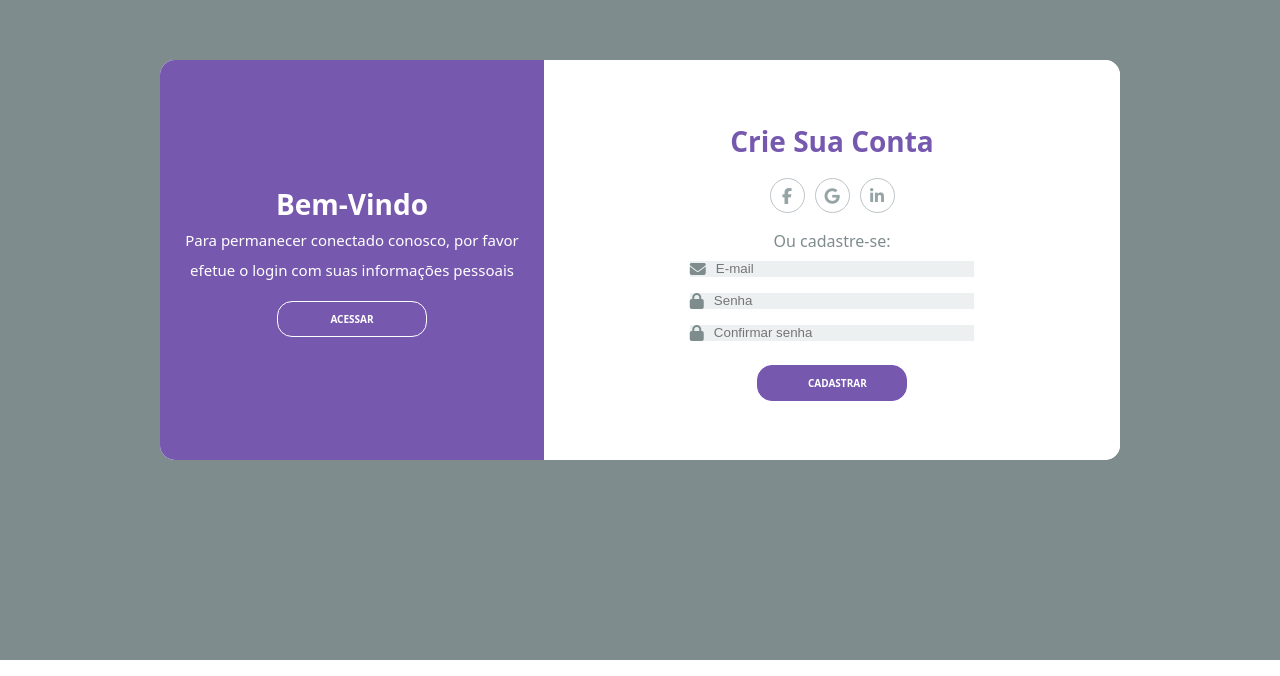
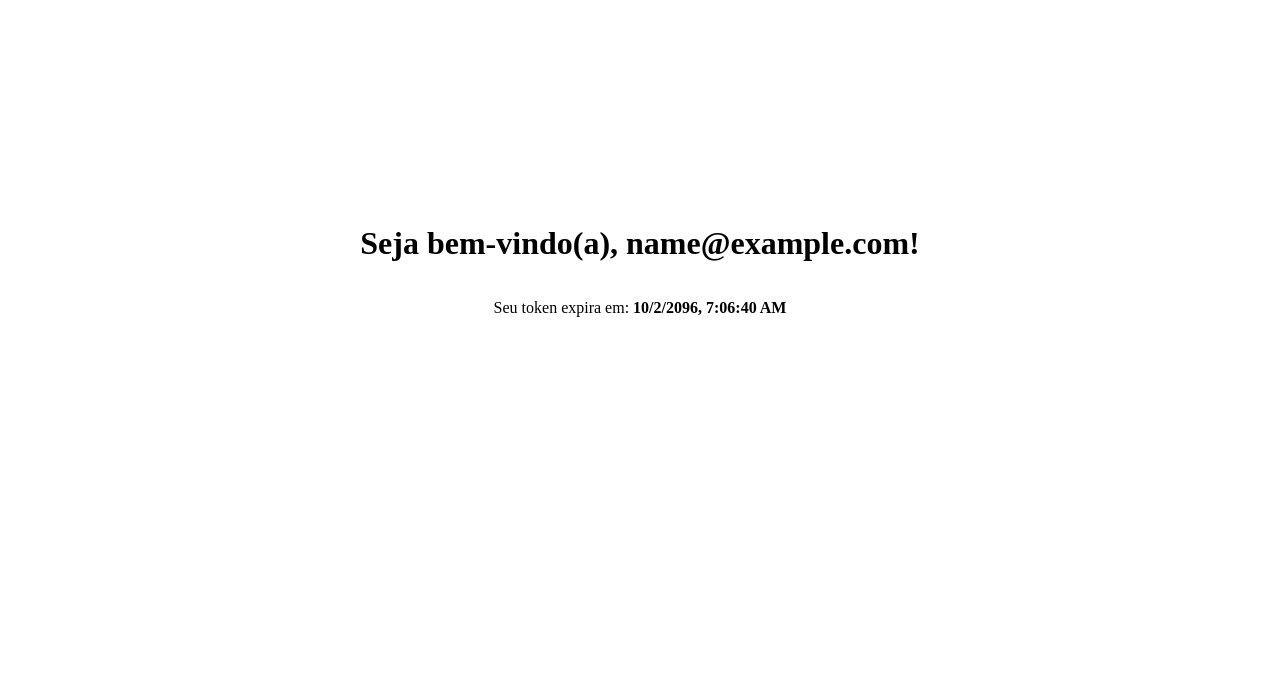
Before and after one commit to GuDemori/projeto-login-vue, a Vue app: page /welcome in a window 1280 px wide. Shown: the part 140-816 px from the top of the page. Built offline with nearby package versions, Linux system fonts and the light colour scheme; sample sign-in values are in the browser's storage.

Commit message:
finishing connection with api

```diff
--- a/package.json
+++ b/package.json
@@ -9,7 +9,10 @@
     "preview": "vite preview"
   },
   "dependencies": {
-    "vue": "^3.5.13"
+    "vue": "^3.5.13",
+    "vue-router": "^4.5.1",
+    "vue-toastification": "^2.0.0-rc.5",
+    "vue3-toastify": "^0.2.8"
   },
   "devDependencies": {
     "@vitejs/plugin-vue": "^5.2.3",
--- a/src/App.vue
+++ b/src/App.vue
@@ -1,11 +1,7 @@
 <template>
-  <LoginLayout />
+  <router-view />
+  <div id="toast-anchor"></div>
 </template>
 
-<script>
-import LoginLayout from './components/LoginLayout.vue';
-
-export default {
-  components: { LoginLayout }
-};
+<script setup>
 </script>
--- a/src/components/LoginLayout.vue
+++ b/src/components/LoginLayout.vue
@@ -35,17 +35,18 @@
                 <form class="form">
                     <label class="label label-input">
                         <i class="fas fa-envelope icons"></i>
-                        <input type="email" placeholder="E-mail" v-model="registerData.email"/>
+                        <input type="email" placeholder="E-mail" v-model="registerData.email" />
                     </label>
                     <label class="label label-input">
                         <i class="fas fa-lock icons"></i>
-                        <input type="password" placeholder="Senha" v-model="registerData.senha"/>
+                        <input type="password" placeholder="Senha" v-model="registerData.senha" />
                     </label>
                     <label class="label label-input">
                         <i class="fas fa-lock icons"></i>
-                        <input type="password" placeholder="Confirmar senha" v-model="registerData.senhaConfirmada"/>
+                        <input type="password" placeholder="Confirmar senha" v-model="registerData.senhaConfirmada" />
                     </label>
-                    <button id="register" class="button button-second" @click.prevent="handleRegister">Cadastrar</button>
+                    <button id="register" class="button button-second"
+                        @click.prevent="handleRegister">Cadastrar</button>
                 </form>
             </div>
         </div>
@@ -54,7 +55,7 @@
             <div class="first-colunm">
                 <h2 class="title title-primary">Olá, Bem Vindo!</h2>
                 <p class="description description-primary">Faça seu cadastro</p>
-                <p class="description description-primary">e começe sua jornada conosco</p>
+                <p class="description description-primary">para começar uma nova vida</p>
                 <button id="signUp" class="button button-primary" @click="setClass('sign-up')">Cadastrar</button>
             </div>
             <div class="second-colunm">
@@ -64,11 +65,11 @@
                 <form class="form" @submit.prevent="handleLogin">
                     <label class="label label-input">
                         <i class="fas fa-envelope icons"></i>
-                        <input type="email" placeholder="E-mail" v-model="loginData.email"/>
+                        <input type="email" placeholder="E-mail" v-model="loginData.email" />
                     </label>
                     <label class="label label-input">
                         <i class="fas fa-lock icons"></i>
-                        <input type="password" placeholder="Senha" v-model="loginData.senha"/>
+                        <input type="password" placeholder="Senha" v-model="loginData.senha" />
                     </label>
                     <a href="#" class="description description-second">Esqueceu sua senha?</a>
                     <button id="access" class="button button-second">Acessar</button>
@@ -79,6 +80,8 @@
 </template>
 
 <script>
+import { toast } from 'vue3-toastify'
+
 export default {
     name: 'LoginLayout',
     data() {
@@ -86,13 +89,11 @@ export default {
             currentClass: 'on-load',
             error: '',
             loginError: '',
-
             registerData: {
                 email: '',
                 senha: '',
                 senhaConfirmada: '',
             },
-
             loginData: {
                 email: '',
                 senha: '',
@@ -110,50 +111,48 @@ export default {
         },
 
         async handleRegister() {
-
             this.error = '';
-
             if (!this.registerValidation()) return;
-
             if (!(await this.checkEmailExists(this.registerData.email))) return;
 
             try {
                 const response = await fetch('https://umfgcloud-autenticacao-service-7e27ead80532.herokuapp.com/Autenticacao/registar', {
                     method: 'POST',
-                    headers: {
-                    'Content-Type': 'application/json'
-                    },
-                    body: JSON.stringify({
-                        email: this.registerData.email,
-                        senha: this.registerData.senha,
-                        senhaConfirmada: this.registerData.senhaConfirmada
-                    })
+                    headers: { 'Content-Type': 'application/json' },
+                    body: JSON.stringify(this.registerData)
                 });
 
                 if (!response.ok) {
                     const ct = response.headers.get('content-type') || '';
                     if (ct.includes('application/json')) {
                         const payload = await response.json();
-                        const firstError =
-                        payload.errors.Email?.[0] ||
-                        payload.errors.Senha?.[0] ||
-                        payload.errors.SenhaConfirmada?.[0];
-                        this.error = firstError;
+                        const rawError = payload.errors?.Senha?.join(',') || '';
+                        const translatedErrors = [
+                            { match: 'non alphanumeric character', msg: 'A senha deve conter pelo menos um caractere especial.' },
+                            { match: 'digit', msg: 'A senha deve conter pelo menos um número.' },
+                            { match: 'uppercase', msg: 'A senha deve conter pelo menos uma letra maiúscula.' }
+                        ];
+                        this.error = rawError
+                            .split(',')
+                            .map(err => {
+                                const match = translatedErrors.find(e => err.includes(e.match));
+                                return match ? match.msg : err;
+                            })
+                            .join(' | ');
                     } else {
                         const text = await response.text();
-                        if (text.includes('is already taken')) {
-                        this.error = `O e-mail '${this.registerData.email}' já está em uso.`;
-                        } else {
-                        this.error = text;
+                        this.error = text.includes('is already taken')
+                            ? `O e-mail '${this.registerData.email}' já está em uso.`
+                            : text;
                     }
-                    }
+                    toast.error(this.error);
                     return;
                 }
 
-                alert('Cadastro realizado com sucesso');
+                toast.success('Cadastro realizado com sucesso!');
             } catch (error) {
                 console.error(error);
-                alert('Erro na requisição')
+                toast.error('Erro na requisição');
             }
         },
 
@@ -167,10 +166,7 @@ export default {
                     {
                         method: 'POST',
                         headers: { 'Content-Type': 'application/json' },
-                    body: JSON.stringify({
-                    email: this.loginData.email,
-                    senha: this.loginData.senha
-                    })
+                        body: JSON.stringify(this.loginData)
                     }
                 );
 
@@ -178,27 +174,26 @@ export default {
                     const ct = response.headers.get('content-type') || '';
                     if (ct.includes('application/json')) {
                         const payload = await response.json();
-                    this.loginError = payload.errors?.Email?.[0]
-                                    || payload.errors?.Senha?.[0]
-                                    || 'Erro de validação.';
+                        this.loginError = payload.errors?.Email?.[0] || payload.errors?.Senha?.[0] || 'Erro de validação.';
                     } else {
                         const text = await response.text();
                         this.loginError = text;
                     }
+                    toast.error(this.loginError);
                     return;
                 }
 
                 const { token, dataExpiracao } = await response.json();
                 localStorage.setItem('token', token);
-                alert('Login bem-sucedido! Expira em ' + new Date(dataExpiracao).toLocaleString());
+                toast.success(`Login bem-sucedido! Expira em ${new Date(dataExpiracao).toLocaleString()}`);
+                this.$router.push('/welcome')
             } catch (err) {
                 console.error(err);
-                this.loginError = 'Erro na requisição.';
+                toast.error('Erro na requisição.');
             }
         },
 
-
-        registerValidation () {
+        registerValidation() {
             const { email, senha, senhaConfirmada } = this.registerData;
             const emailRegex = /^[^@\s]+@[^@\s]+\.[^@\s]+$/;
 
@@ -218,25 +213,29 @@ export default {
                 this.error = 'Senhas não conferem.';
                 return false;
             }
+
             this.error = '';
             return true;
         },
 
         async checkEmailExists(email) {
+            try {
                 const res = await fetch(
-                'https://umfgcloud-autenticacao-service-7e27ead80532.herokuapp.com/Autenticacao/verificarEmail?email='
-                + encodeURIComponent(email),
+                    'https://umfgcloud-autenticacao-service-7e27ead80532.herokuapp.com/Autenticacao/verificarEmail?email=' + encodeURIComponent(email),
                     { headers: { 'Content-Type': 'application/json' } }
                 );
-            if (!res.ok) {
-                return true;
-            }
+                if (!res.ok) return true;
+
                 const { exists } = await res.json();
                 if (exists) {
                     this.error = 'Este e-mail já está em uso.';
+                    toast.error(this.error);
                     return false;
                 }
                 return true;
+            } catch {
+                return true;
+            }
         },
 
         loginValidation() {
@@ -255,14 +254,15 @@ export default {
                 this.loginError = 'Informe a senha.';
                 return false;
             }
+
             this.loginError = '';
             return true;
-        },
-
+        }
     }
 };
 </script>
 
+
 <style scoped>
 @import '../assets/styles.css';
 </style>
--- /dev/null
+++ b/src/components/Welcome.vue
@@ -0,0 +1,44 @@
+<template>
+    <div class="welcome-container">
+        <h1>Seja bem-vindo(a), {{ email }}!</h1>
+        <p>Seu token expira em: <strong>{{ expiration }}</strong></p>
+    </div>
+</template>
+
+<script setup>
+import { ref, onMounted } from 'vue'
+import { useRouter } from 'vue-router'
+
+const router = useRouter()
+
+const email = ref('')
+const expiration = ref('')
+
+onMounted(() => {
+    const token = localStorage.getItem('token')
+    if (!token) {
+        router.push('/')
+        return
+    }
+
+    try {
+        const payload = JSON.parse(atob(token.split('.')[1]))
+        email.value = payload.email || 'usuário desconhecido'
+        expiration.value = new Date(payload.exp * 1000).toLocaleString()
+    } catch (e) {
+        console.error('Token inválido', e)
+        router.push('/')
+    }
+})
+</script>
+
+<style scoped>
+.welcome-container {
+    display: flex;
+    flex-direction: column;
+    align-items: center;
+    justify-content: center;
+    height: 100vh;
+    text-align: center;
+}
+</style>
--- a/src/style.css
+++ b/src/style.css
@@ -11,6 +11,21 @@
   text-rendering: optimizeLegibility;
   -webkit-font-smoothing: antialiased;
   -moz-osx-font-smoothing: grayscale;
+}
+
+*,
+*::before,
+*::after {
+  margin: 0;
+  padding: 0;
+  box-sizing: border-box;
+}
+
+body {
+  margin: 0;
+  padding: 0;
+  box-sizing: border-box;
+  overflow-x: hidden;
 }
 
 a {
@@ -70,3 +85,26 @@ button:focus-visible {
     background-color: #f9f9f9;
   }
 }
+
+.custom-toast-container {
+  max-width: 100vw;
+  max-height: 100vh;
+  overflow: hidden;
+  position: fixed;
+  top: 0;
+  right: 0;
+  z-index: 9999;
+  pointer-events: none;
+}
+
+.custom-toast-container .Vue-Toastification__toast {
+  pointer-events: auto;
+  margin: 0.5rem;
+}
+
+body, html {
+  margin: 0;
+  padding: 0;
+  box-sizing: border-box;
+  overflow-x: hidden;
+}
--- a/vite.config.js
+++ b/vite.config.js
@@ -1,7 +1,6 @@
 import { defineConfig } from 'vite'
 import vue from '@vitejs/plugin-vue'
 
-// https://vite.dev/config/
 export default defineConfig({
   plugins: [vue()],
 })
```
Also changed, not shown: src/components/HelloWorld.vue (deleted, +0 -43 lines), src/main.js (+14 -2 lines), src/router/index.js (added, +15 -0 lines), src/services/api.js (added, +25 -0 lines), 2 other files (tests, documents, lock files or other folders). Lines whose indentation alone changed are shown as unchanged.
